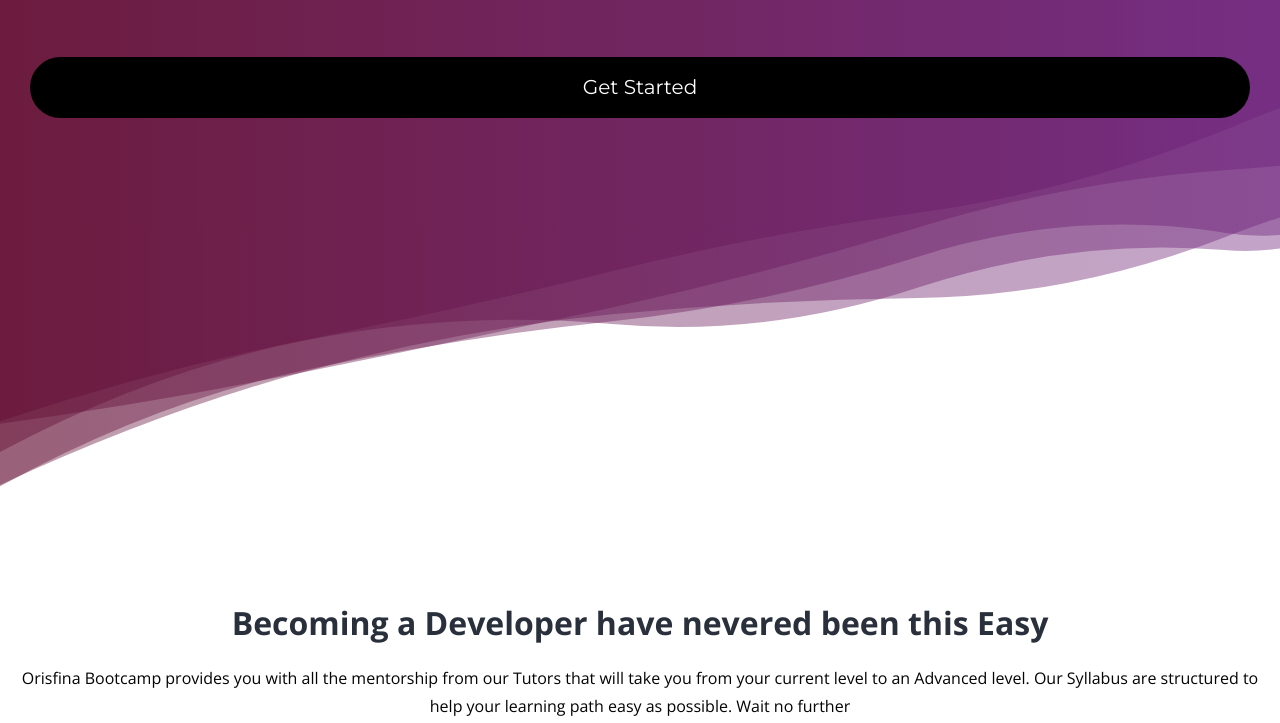
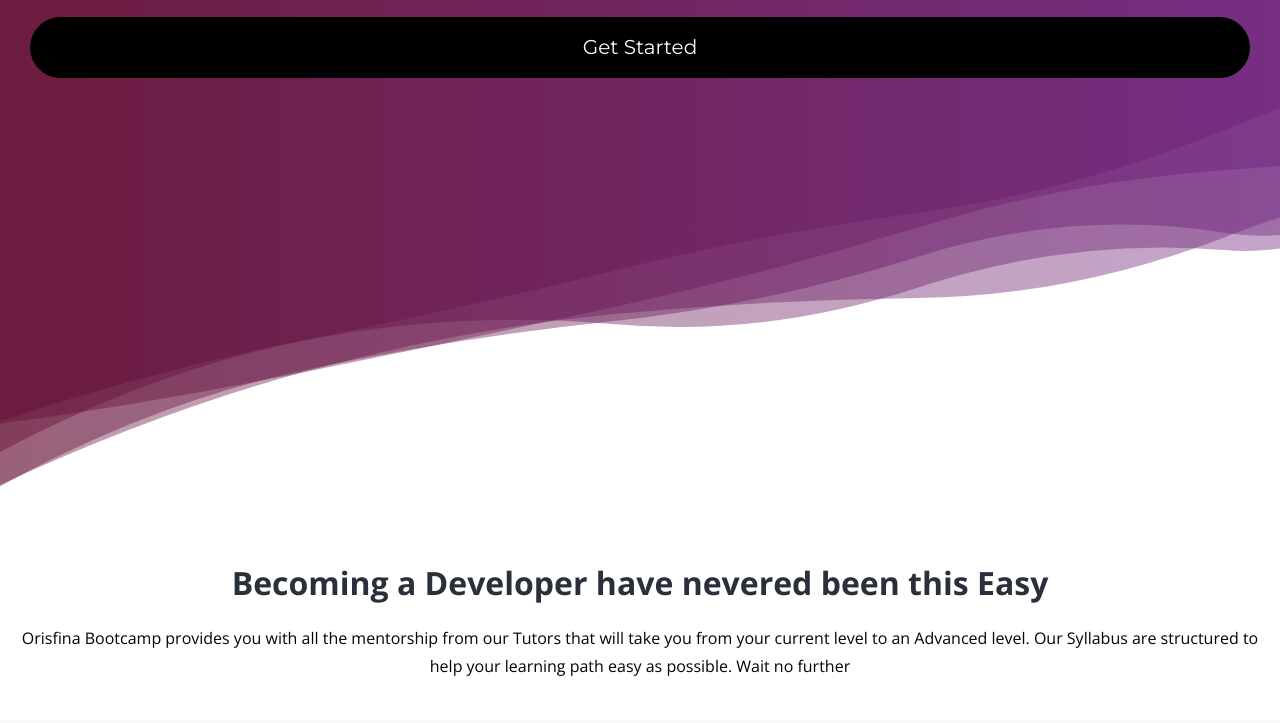
Before and after one commit to Orisfina/main-website, a plain HTML site: page index.html in a window 1280 px wide. Shown: the part 278-1001 px from the top of the page. Drawn offline with nearby package versions, Linux system fonts and the light colour scheme.

Commit message:
hotfix -3

```diff
--- a/css/styles.css
+++ b/css/styles.css
@@ -316,4 +316,4 @@
   font-size: 2rem; }
 
 .benefits {
-  padding: 8rem 2rem !important; }
+  padding: 4rem 2rem !important; }
--- a/index.html
+++ b/index.html
@@ -40,7 +40,7 @@
 			<h1 class="primary-header tracking-tight">Acquire the skills employers are looking for and transform your life now!</h1>
 			<h2 class="secondary-header">|Become a Web Developer, Graphic Designer, Mobile App Developer from Scratch.
 			</h2>
-				<a href="#" class="slideshow-btn m-t-large t-center">Get Started</a>
+				<a href="#" class="slideshow-btn m-t-small t-center">Get Started</a>
 		</div>
 	</div>
 	<main>
```
